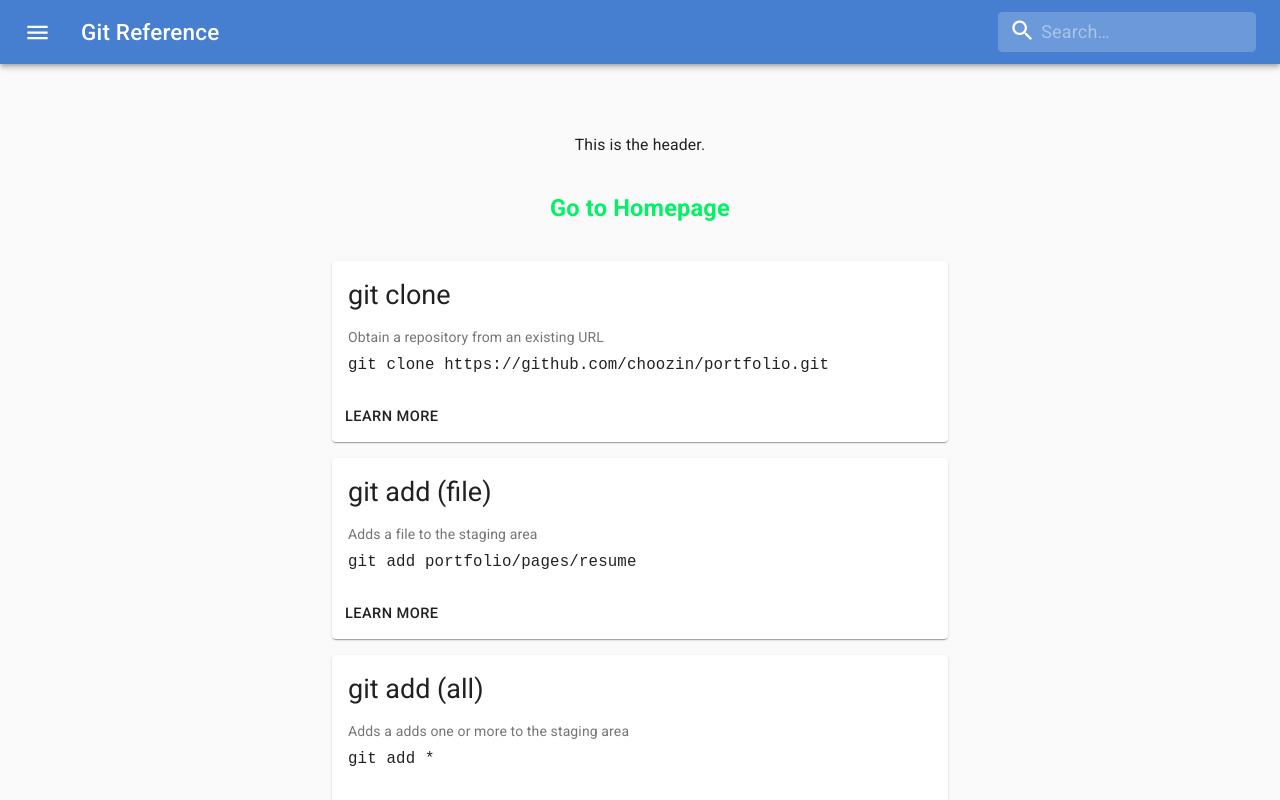
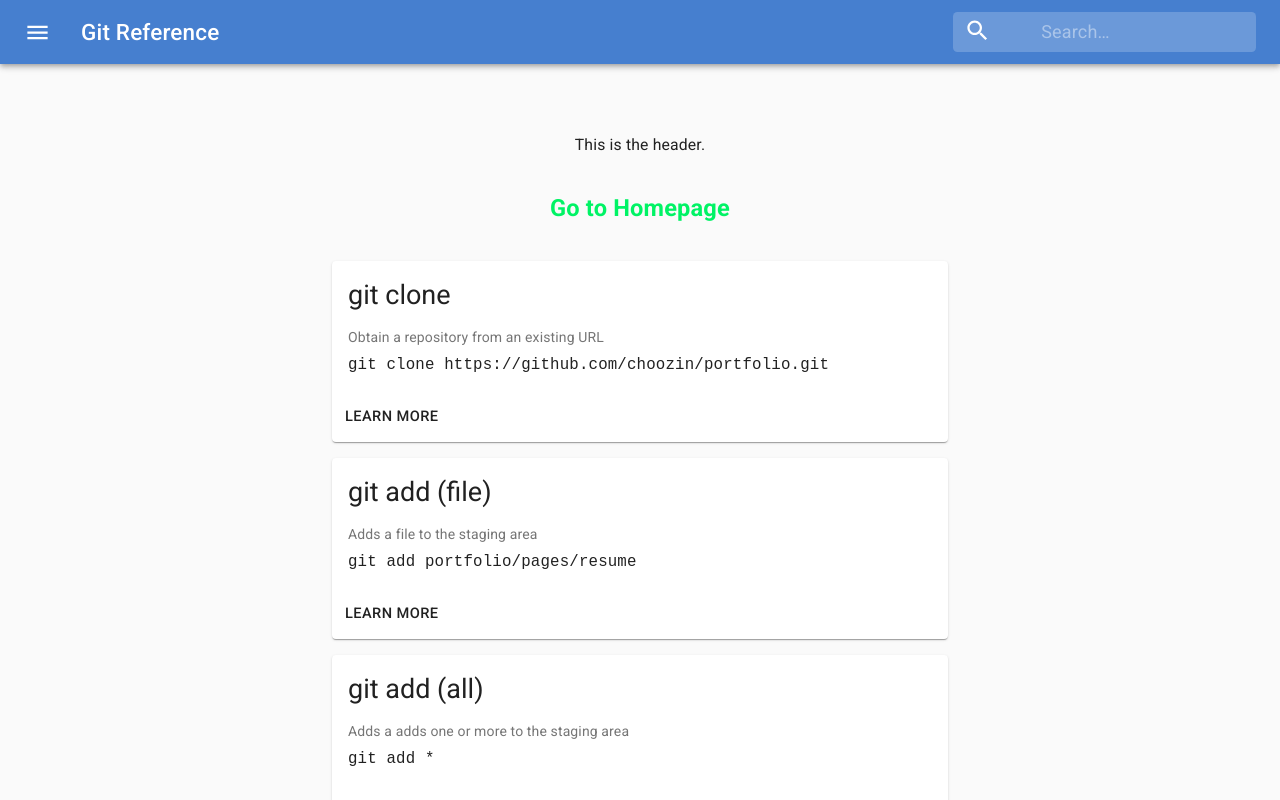
Before and after one commit to choozin/portfolio, a Next.js app: page /git in a window 1280 px wide. Shown: the top 800 px of the page. Built offline with nearby package versions, Linux system fonts and the light colour scheme.

Commit message:
Tweaked searchIcon css because it looked wonky on vercel. Also re-added auth and WhatIsThisBtn to index

```diff
--- a/components/navbar/navbar.module.css
+++ b/components/navbar/navbar.module.css
@@ -71,7 +71,7 @@
 .searchIcon {
     flex-basis: auto;
     align-self: center;
-    margin: 0.2rem -2.5rem 0 0.5rem;
+    margin: 0.2rem 0 0 0.5rem;
 }
 
 .searchInput {
--- a/pages/index.tsx
+++ b/pages/index.tsx
@@ -7,8 +7,8 @@ import Link from 'next/link'
 import Date from '../components/common/date'
 import ActiveLink from '../components/common/active-link'
 
-//import Auth from '../components/auth/Auth'
-//import WhatIsThisBtn from '../components/whatisthis/WhatIsThis'
+import Auth from '../components/auth/Auth'
+import WhatIsThisBtn from '../components/whatisthis/WhatIsThis'
 
 export const getStaticProps: GetStaticProps = async () => {
   const allPostsData = getSortedPostsData()
```
